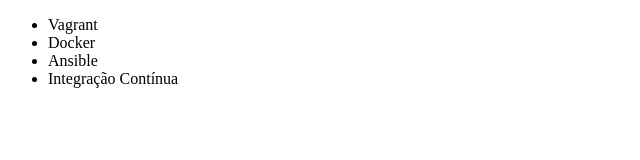
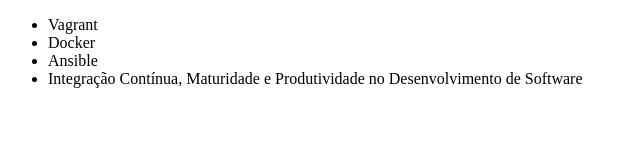
Before and after one commit to rodrigocesarns/projeto, a plain HTML site: page index.html in a window 1280 px wide. Shown: the whole page, without its empty margins (0-640 px from the left). Drawn offline with Linux system fonts and the light colour scheme.

Commit message:
Renomeando curso de Integração Contínua

```diff
--- a/index.html
+++ b/index.html
@@ -9,7 +9,7 @@
         <li>Vagrant</li>
         <li>Docker</li>
         <li>Ansible</li>
-        <li>Integração Contínua</li>
+        <li>Integração Contínua, Maturidade e Produtividade no Desenvolvimento de Software</li>
     </ul>
 </body>
 </html>
```
